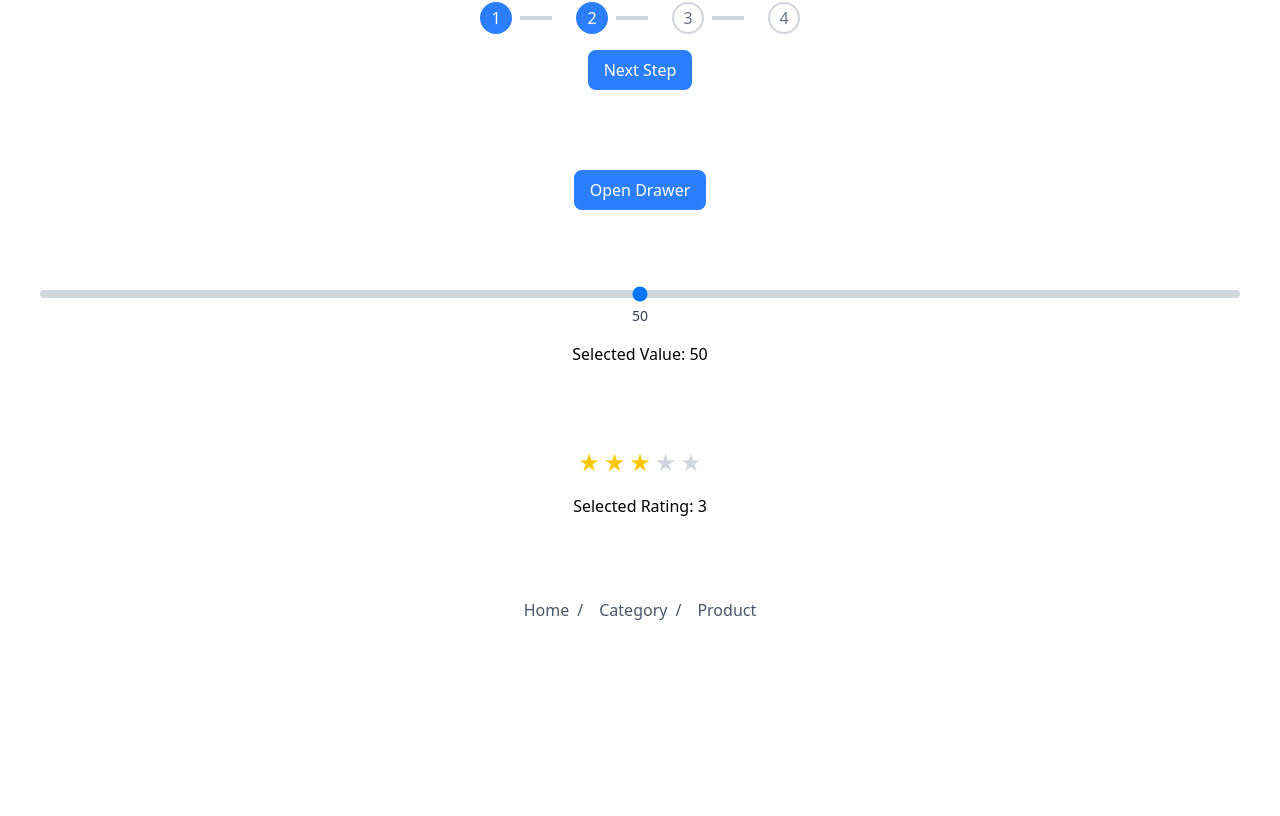
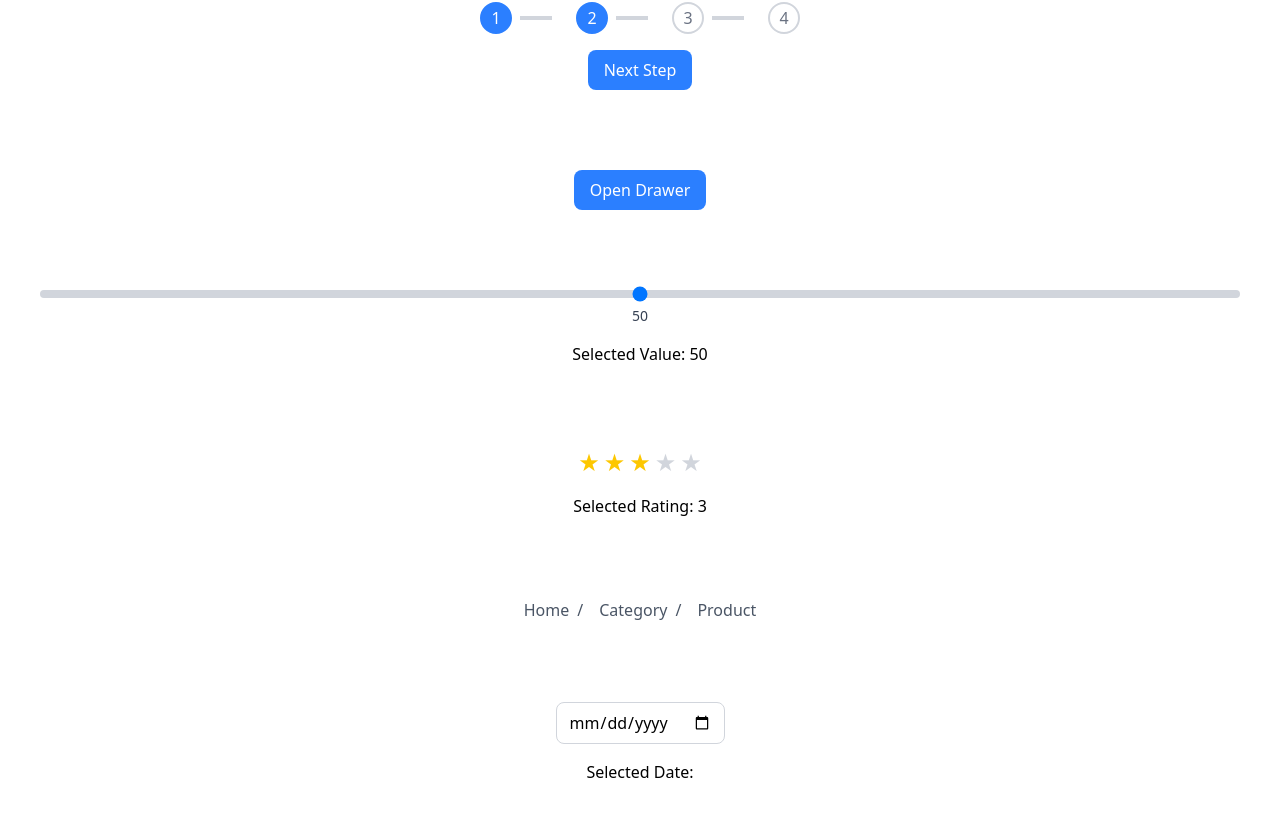
Before and after one commit to DorukhanBekdur/Nova-UI, a React (Vite) app: page / in a window 1280 px wide. Shown: the part 6757-7573 px from the top of the page. Before the commit the page ends 7419 px from the top, so only its background shows below. Built offline with nearby package versions, Linux system fonts and the light colour scheme.

Commit message:
Added DatePicker component

```diff
--- a/src/App.jsx
+++ b/src/App.jsx
@@ -20,6 +20,7 @@ import {
   Slider,
   Rating,
   Breadcrumb,
+  DatePicker,
 } from "./index";
 import "./App.css";
 
@@ -57,6 +58,8 @@ function App() {
     { label: "Category", href: "/category" },
     { label: "Product", href: "/product" },
   ];
+
+  const [date, setDate] = useState("");
 
   return (
     <>
@@ -228,6 +231,11 @@ function App() {
       <div className="flex flex-col items-center gap-4 p-10">
         <Breadcrumb items={breadcrumbItems} />
       </div>
+
+      <div className="flex flex-col items-center gap-4 p-10">
+        <DatePicker value={date} onChange={setDate} />
+        <p>Selected Date: {date}</p>
+      </div>
     </>
   );
 }
--- /dev/null
+++ b/src/components/DatePicker/DatePicker.jsx
@@ -0,0 +1,37 @@
+import PropTypes from "prop-types";
+import { useState } from "react";
+import { classNames } from "../../utils/classNames";
+
+const DatePicker = ({ value, onChange, className = "" }) => {
+  const [selectedDate, setSelectedDate] = useState(value || "");
+
+  const handleChange = (event) => {
+    setSelectedDate(event.target.value);
+    if (onChange) onChange(event.target.value);
+  };
+
+  return (
+    <input
+      type="date"
+      value={selectedDate}
+      onChange={handleChange}
+      className={classNames(
+        "border border-gray-300 rounded-lg px-3 py-2 focus:outline-none focus:ring-2 focus:ring-blue-500",
+        className
+      )}
+    />
+  );
+};
+
+DatePicker.propTypes = {
+  value: PropTypes.string,
+  onChange: PropTypes.func.isRequired,
+  className: PropTypes.string,
+};
+
+DatePicker.defaultProps = {
+  value: "",
+  className: "",
+};
+
+export default DatePicker;
--- /dev/null
+++ b/src/components/DatePicker/index.js
@@ -0,0 +1,3 @@
+import DatePicker from "./DatePicker";
+
+export default DatePicker;
--- a/src/index.js
+++ b/src/index.js
@@ -18,6 +18,8 @@ import Drawer from "./components/Drawer/Drawer";
 import Slider from "./components/Slider";
 import Rating from "./components/Rating/Rating";
 import Breadcrumb from "./components/Breadcrumb/BreadCrumb";
+import DatePicker from "./components/DatePicker/DatePicker";
+
 
 export {
   Button,
@@ -40,4 +42,5 @@ export {
   Slider,
   Rating,
   Breadcrumb,
+  DatePicker,
 };
```
